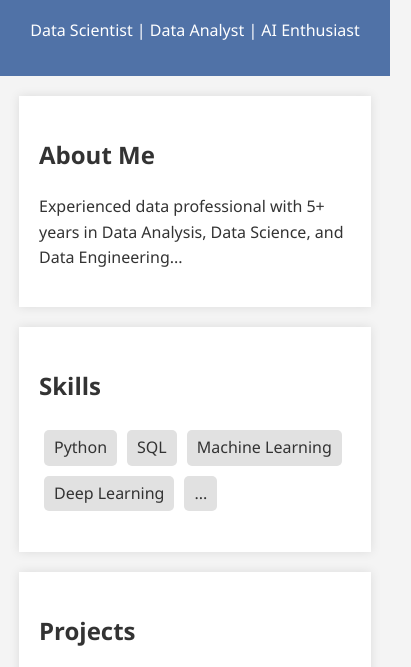
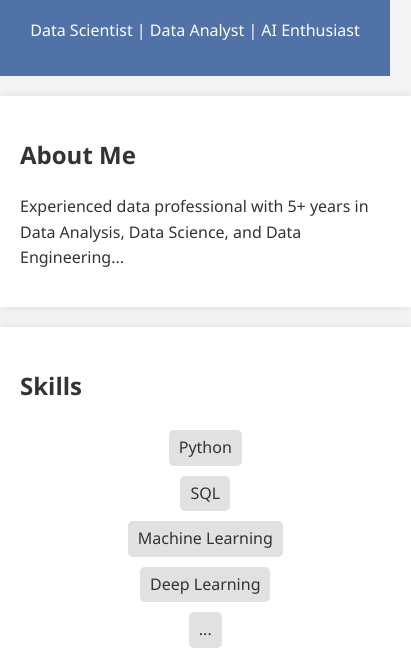
Before and after one commit to Sugumaran-Balasubramaniyan/Sugumaran-Balasubramaniyan, a plain HTML site: page index.html in a window 390 px wide. Shown: the part 143-810 px from the top of the page, 411 px wide, since content can reach past the window. Drawn offline with Linux system fonts and the light colour scheme.

Commit message:
Update style.css

```diff
--- a/style.css
+++ b/style.css
@@ -55,3 +55,14 @@ footer {
     margin: 0 10px;
     text-decoration: none;
 }
+
+@media (max-width: 768px) {
+    section {
+        width: 95%;
+    }
+
+    #skills ul {
+        flex-direction: column;
+        align-items: center;
+    }
+}
```
